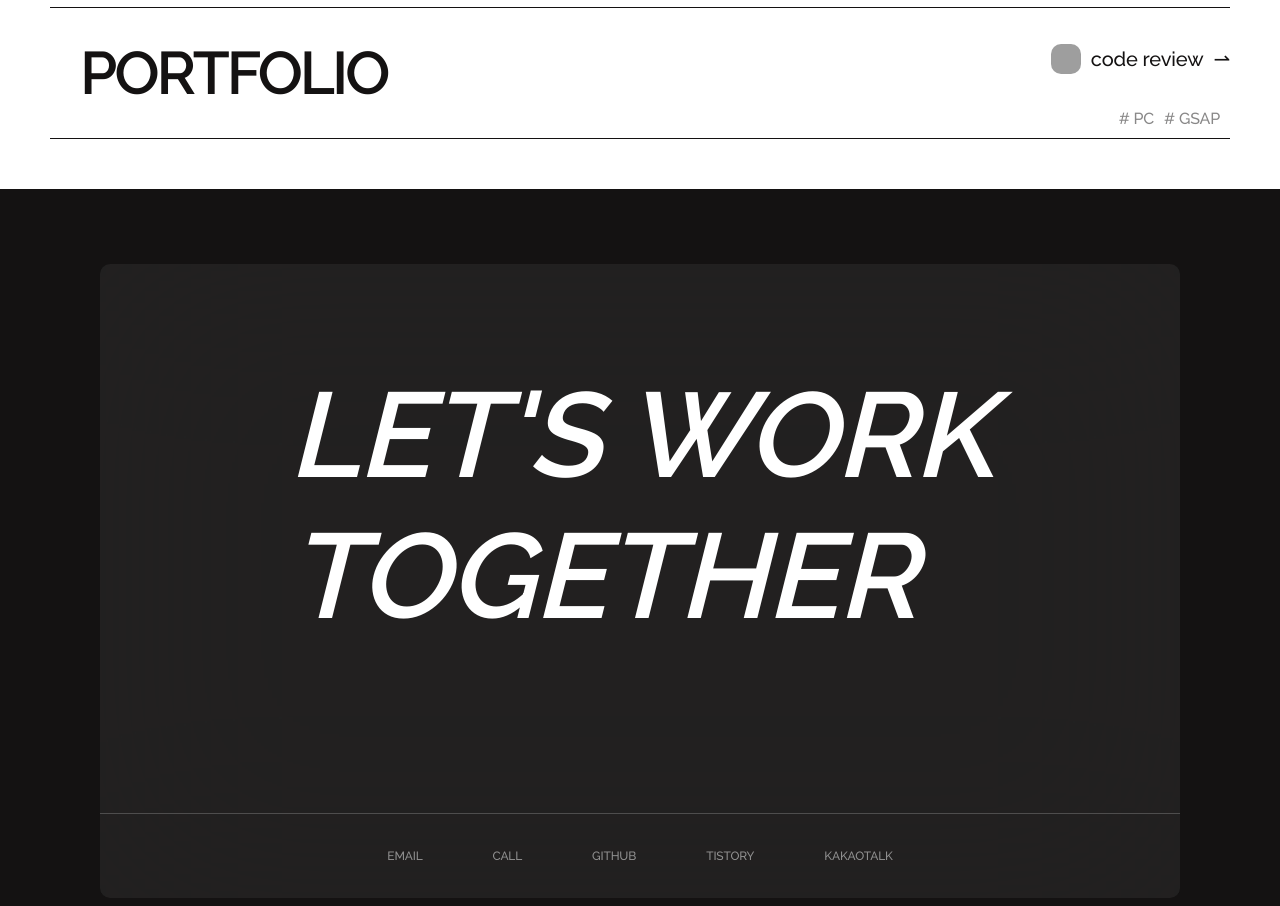
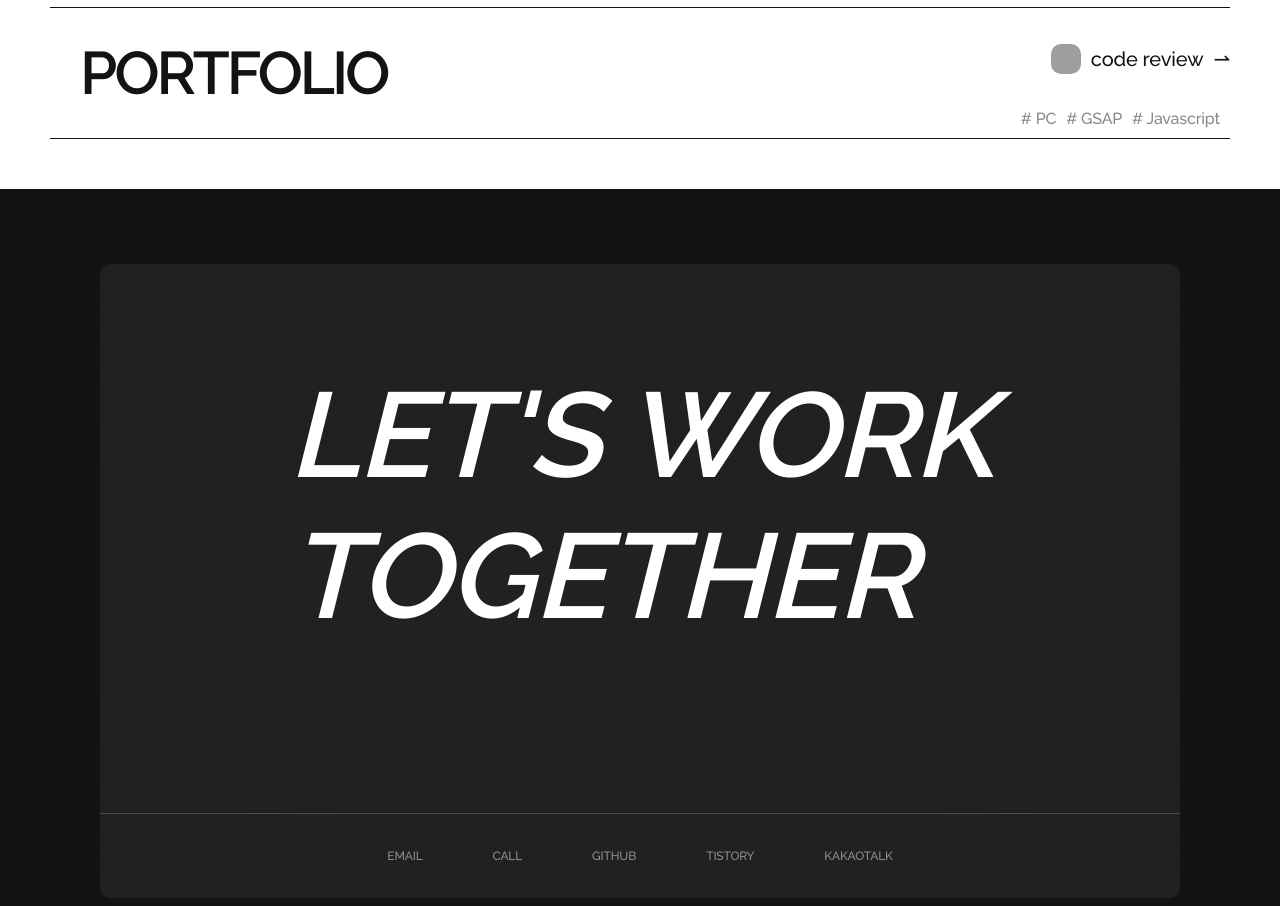
Before and after one commit to jeunseon/eseon-s_port, a plain HTML site: page index.html in a window 1280 px wide. Shown: the part 4621-5527 px from the top of the page. Drawn offline with nearby package versions, Linux system fonts and the light colour scheme; grey boxes are pictures that could not be loaded.

Commit message:
project portfolio 설명 간단 수정

```diff
--- a/index.html
+++ b/index.html
@@ -214,6 +214,7 @@
                         <div class="hashBox">
                             <span># PC</span>
                             <span># GSAP</span>
+                            <span># Javascript</span>
                         </div>
                     </li>
                 </ul>
```
